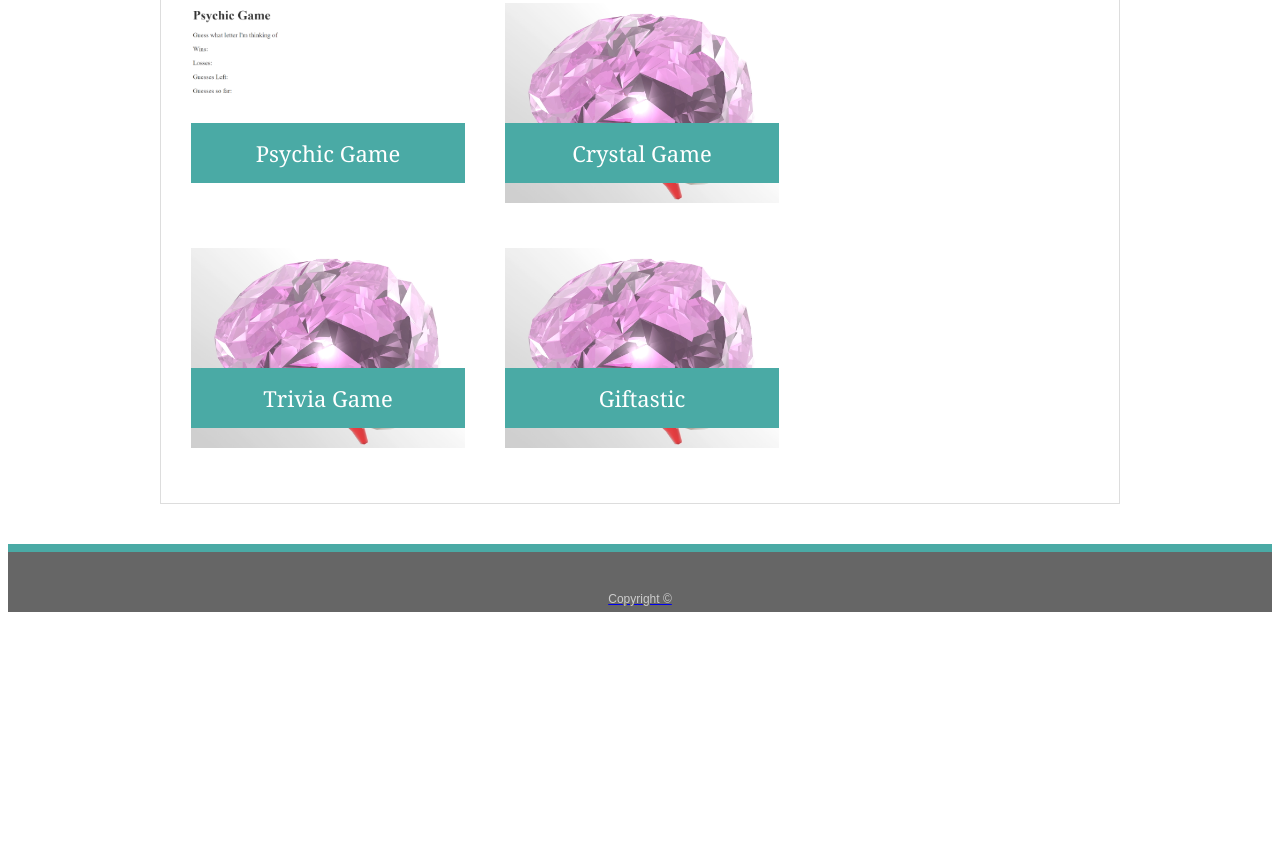
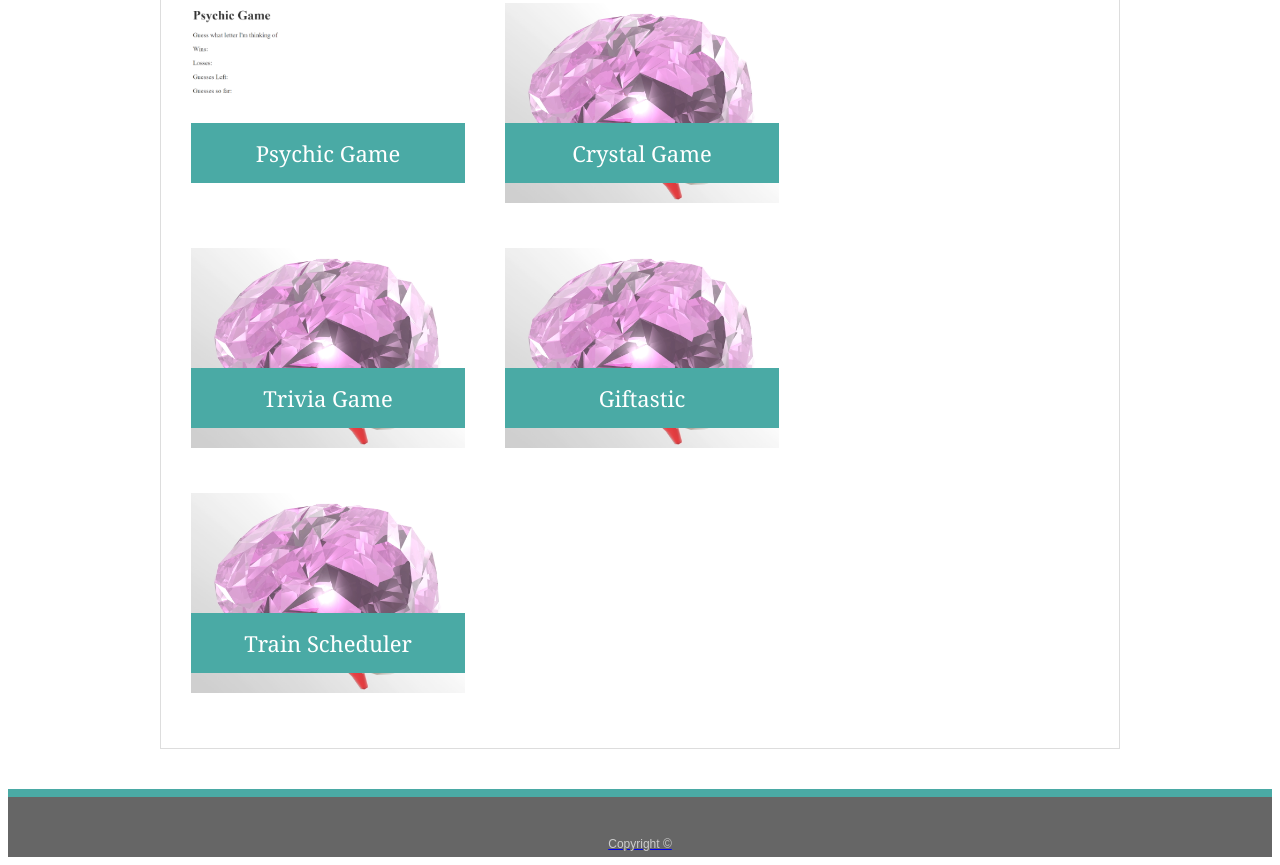
Before and after one commit to YULIANGBAI/Portfolio, a plain HTML site: page portfolio.html in a window 1280 px wide. Shown: the part 303-1168 px from the top of the page. Before the commit the page ends 923 px from the top, so only its background shows below. Drawn offline with Linux system fonts and the light colour scheme.

Commit message:
initial commit

```diff
--- a/portfolio.html
+++ b/portfolio.html
@@ -49,6 +49,14 @@
         <h3>Giftastic</h3>
       </div>
 
+
+      <div class="work">
+        <a href="https://yuliangbai.github.io/Train-Scheduler/">
+        <img src="assets/images/purple.jpg" alt="TrainScheduler">
+
+        <h3>Train Scheduler</h3>
+      </div>
+
     </section>
 
   </div>
```
